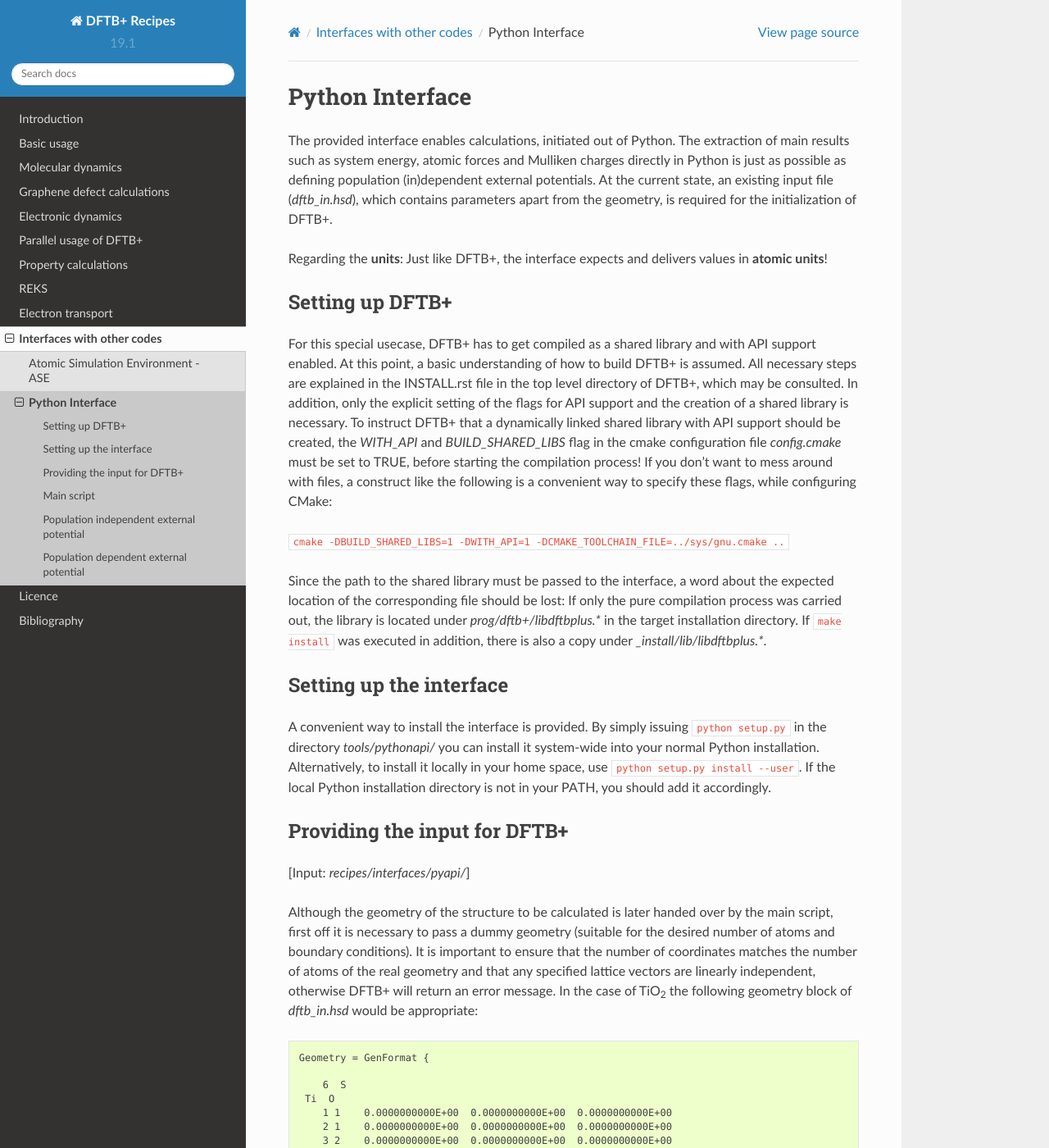
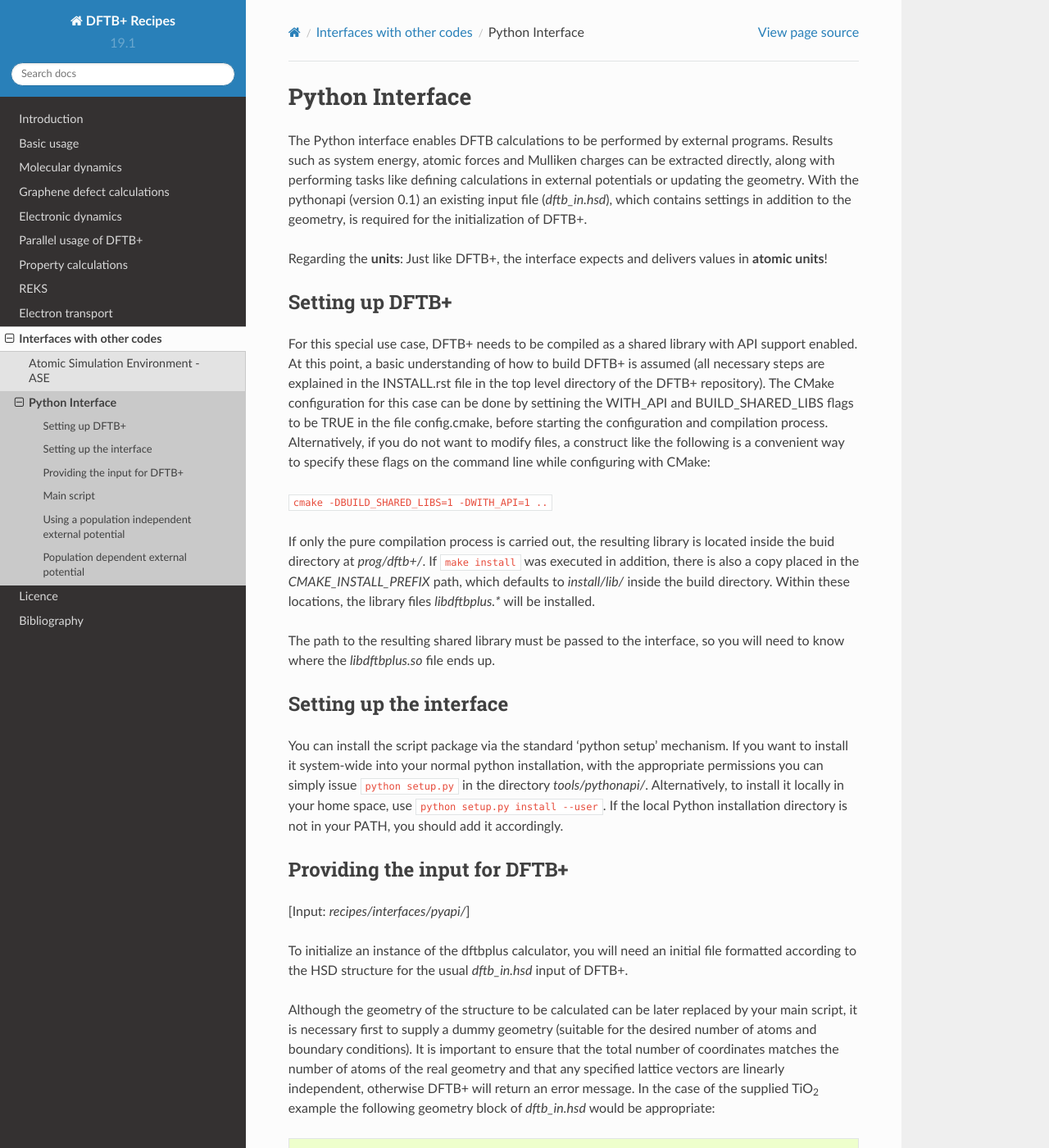
Before and after one commit to dftbplus/recipes, a Sphinx documentation site: the page built from docs/interfaces/pyapi/pyapi.rst, in a window 1280 px wide and 1400 px high. Shown: the whole window at 82% size. Built offline with Sphinx 7.4.7 and the Read the Docs theme 2.0.0, drawn with Linux system fonts in a browser that asks for light colours; some of the changed text lies outside the part shown.

Commit message:
Some clarifications and gramar adjustments

```diff
--- a/docs/interfaces/pyapi/pyapi.rst
+++ b/docs/interfaces/pyapi/pyapi.rst
@@ -5,12 +5,12 @@
 Python Interface
 ****************
 
-The provided interface enables calculations, initiated out of Python. The
-extraction of main results such as system energy, atomic forces and Mulliken
-charges directly in Python is just as possible as defining population
-(in)dependent external potentials. At the current state, an existing input file
-(`dftb_in.hsd`), which contains parameters apart from the geometry, is required
-for the initialization of DFTB+.
+The Python interface enables DFTB calculations to be performed by external
+programs. Results such as system energy, atomic forces and Mulliken charges can
+be extracted directly, along with performing tasks like defining calculations in
+external potentials or updating the geometry. With the pythonapi (version 0.1)
+an existing input file (`dftb_in.hsd`), which contains settings in addition to
+the geometry, is required for the initialization of DFTB+.
 
 Regarding the **units**: Just like DFTB+, the interface expects and delivers
 values in **atomic units**!
@@ -18,36 +18,36 @@
 Setting up DFTB+
 ================
 
-For this special usecase, DFTB+ has to get compiled as a shared library and with
+For this special use case, DFTB+ needs to be compiled as a shared library with
 API support enabled. At this point, a basic understanding of how to build DFTB+
-is assumed. All necessary steps are explained in the INSTALL.rst file in the
-top level directory of DFTB+, which may be consulted. In addition, only the
-explicit setting of the flags for API support and the creation of a shared
-library is necessary. To instruct DFTB+ that a dynamically linked shared
-library with API support should be created, the `WITH_API` and
-`BUILD_SHARED_LIBS` flag in the cmake configuration file `config.cmake` must be
-set to TRUE, before starting the compilation process! If you don't want to mess
-around with files, a construct like the following is a convenient way to specify
-these flags, while configuring CMake:
+is assumed (all necessary steps are explained in the INSTALL.rst file in the top
+level directory of the DFTB+ repository). The CMake configuration for this case
+can be done by settining the WITH_API and BUILD_SHARED_LIBS flags to be TRUE in
+the file config.cmake, before starting the configuration and compilation
+process. Alternatively, if you do not want to modify files, a construct like the
+following is a convenient way to specify these flags on the command line while
+configuring with CMake:
 
-``cmake -DBUILD_SHARED_LIBS=1 -DWITH_API=1 -DCMAKE_TOOLCHAIN_FILE=../sys/gnu.cmake ..``
+``cmake -DBUILD_SHARED_LIBS=1 -DWITH_API=1 ..``
 
-Since the path to the shared library must be passed to the interface, a word
-about the expected location of the corresponding file should be lost:
-If only the pure compilation process was carried out, the library is located
-under `prog/dftb+/libdftbplus.*` in the target installation directory. If
-``make install`` was executed in addition, there is also a copy under
-`_install/lib/libdftbplus.*`.
+If only the pure compilation process is carried out, the resulting library is
+located inside the buid directory at `prog/dftb+/`. If ``make install`` was
+executed in addition, there is also a copy placed in the `CMAKE_INSTALL_PREFIX`
+path, which defaults to `install/lib/` inside the build directory. Within these
+locations, the library files `libdftbplus.*` will be installed.
+
+The path to the resulting shared library must be passed to the interface, so you
+will need to know where the `libdftbplus.so` file ends up.
 
 Setting up the interface
 ========================
 
-A convenient way to install the interface is provided. By simply issuing
-``python setup.py`` in the directory `tools/pythonapi/` you can install it
-system-wide into your normal Python installation. Alternatively, to install it
-locally in your home space, use ``python setup.py install --user``. If the
-local Python installation directory is not in your PATH, you should add it
-accordingly.
+You can install the script package via the standard 'python setup' mechanism. If
+you want to install it system-wide into your normal python installation, with
+the appropriate permissions you can simply issue ``python setup.py`` in the
+directory `tools/pythonapi/`. Alternatively, to install it locally in your home
+space, use ``python setup.py install --user``. If the local Python installation
+directory is not in your PATH, you should add it accordingly.
 
 .. _sec-interfaces-pyapi-input:
 
@@ -56,13 +56,17 @@
 
 [Input: `recipes/interfaces/pyapi/`]
 
-Although the geometry of the structure to be calculated is later handed over
-by the main script, first off it is necessary to pass a dummy geometry (suitable
-for the desired number of atoms and boundary conditions). It is important to
-ensure that the number of coordinates matches the number of atoms of the real
+To initialize an instance of the dftbplus calculator, you will need an initial
+file formatted according to the HSD structure for the usual `dftb_in.hsd` input
+of DFTB+.
+
+Although the geometry of the structure to be calculated can be later replaced by
+your main script, it is necessary first to supply a dummy geometry (suitable for
+the desired number of atoms and boundary conditions). It is important to ensure
+that the total number of coordinates matches the number of atoms of the real
 geometry and that any specified lattice vectors are linearly independent,
-otherwise DFTB+ will return an error message. In the case of |TiO2| the
-following geometry block of `dftb_in.hsd` would be appropriate::
+otherwise DFTB+ will return an error message. In the case of the supplied |TiO2|
+example the following geometry block of `dftb_in.hsd` would be appropriate::
 
     Geometry = GenFormat {
 
@@ -113,7 +117,7 @@
 To be able to also extract the forces via the interface, it is advisable to
 specify the corresponding entry in the ``Analysis{}`` block. Otherwise DFTB+
 will issue an error message, asking the user to do so. To ensure backwards
-compatibility of the input, the parser version is also specified::
+compatibility of the input, the parser version should also be specified::
 
     Analysis {
       CalculateForces = Yes
@@ -131,13 +135,15 @@
 Main script
 ===========
 
-The script shown here serves to illustrate the use of the interface, based on
-the calculation of |TiO2|.
+The script shown here serves to illustrate the use of the Python interface,
+based on the calculation of |TiO2|.
 
 In order to be able to use the interface, the package `dftbplus` must be
-imported as the first step. The path `LIB_PATH` to the shared library is
-defined, as well as conversion factors to convert the atom coordinates
-from Ångström into atomic units (Bohr), required by the interface.
+imported as the first step. The path `LIB_PATH` to the DFTB+ shared library is
+defined (note that the name prefix of the libray file name should also be part
+of the path), as well as conversion factors to convert the atom coordinates we
+will list in from Ångström into the atomic units (Bohr) required by the
+interface.
 
 .. code-block:: python
 
@@ -183,17 +188,17 @@
 	coords *= AA__BOHR
 	latvecs *= AA__BOHR
 
-An object of the DftbPlus class is instantiated, whereby the path to the
-shared library `libpath`, the path to the HSD input file `hsdpath` and the
-name of the log file `logfile` can be specified. These are optional keyword
-arguments with the default values './libdftbplus', './dftb_in.hsd' and None.
-Note, that adding the shared library extension to `libpath` is not essential.
-Since the extension is primarily system dependent, it is guessed by the
-interface if missing. If logfile=None is specified, the output gets printed
-to stdout.
+An object of the DftbPlus class is instantiated, which requires the location of
+the shared library `libpath`, the HSD input file `hsdpath` and the name of the
+log file `logfile` to be optionally specified. These keywords have default
+values './libdftbplus', './dftb_in.hsd' and None if not set explicitly.  Note,
+that adding the shared library extension to `libpath` is not essential.  Since
+the extension can be system dependent, it is guessed by the interface if
+missing. If logfile=None is specified, the output of the calculation gets
+printed to stdout.
 
-After the instantiation, the geometry is set; for periodic structures, lattice
-vectors have to be specified in addition to the absolute coordinates.
+After instantiation, the geometry can set or replaced; for periodic structures,
+lattice vectors can be specified in addition to the absolute coordinates.
 
 The DFTB+ calculations are carried out automatically, as soon as the
 corresponding get_* methods are called. To correctly finalize the DFTB+ object,
@@ -235,25 +240,25 @@
 
 .. _sec-interfaces-pyapi-extpot:
 
-Population independent external potential
-=========================================
+Using a population independent external potential
+=================================================
 
 [Input: `recipes/interfaces/pyapi/extpot/`]
 
-If a population independent external potential is to be taken into account in
-the calculation, only a small addition in the script is necessary. The DFTB+
-object has a method ``set_external_potential()``, which should be kind of
+A external potential which does not depend on the Mulliken charges in the
+calculation can be included with only a small addition in the script. The DFTB+
+object has a method ``set_external_potential()``, which should be relatively
 self-explanatory. The external potential at the position of the QM-atoms is
-given as a positional argument. If forces matter to you, the gradient of the
-external potential at each atom can be passed as the keyword argument
-`extpotgrad` in addition.
+given as a positional argument. If forces are required, the gradient of the
+external potential at each atom can be passed additionally as the keyword
+argument `extpotgrad`.
 
 Therefore, after the initialization of the DFTB+ object, the following code is
 inserted:
 
 .. code-block:: python
 
-    # exemplary values of extpot and extpotgrad used here were
+    # example values of extpot and extpotgrad used here were
     # taken from file: test/api/mm/testers/test_extpot.f90
     extpot = np.array([-0.025850198503435,
                        -0.005996294763958,
@@ -274,19 +279,20 @@
 
 [Input: `recipes/interfaces/pyapi/qdepextpot/`]
 
-This section deals with the capability of the interface to run calculations
-with a population dependent external potential. Since in general only the user
-knows how to calculate it, callback functions can be defined, which will be
-executed at runtime.
+This section deals with the capability of the interface to run calculations with
+a population dependent external potential, i.e. arrising in cases like
+polarizable surroundings where the applied field responds to the state of the QM
+calculation. Since in general only the user knows how to calculate this type of
+potential, callback functions can be defined which will then be executed at runtime.
 
 The DFTB+ object provides a method ``register_ext_pot_generator()`` that takes
 care of the registration of the callback functions. As the first positional
-argument of this method, an arbitrary pointer can be specified. DFTB+ will
-pass back this pointer unaltered when calling the registered functions. You
-can typically use it to pass a pointer to the data or a Python object (class)
-which contains the necessary data for the potential calculation. If your data is
-in the global space and you do not need it, pass None (or equivalent). The
-second and third positional argument has to be the function that provides the
+argument of this method, an arbitrary pointer can be specified. DFTB+ will pass
+back this pointer unaltered when calling the registered functions. You can
+typically use it to pass a pointer to the data or a Python object (class) which
+contains the necessary data for the potential calculation. If your data is in
+the global space and you do not need it, pass None (or equivalent). The second
+and third positional arguments have to be the function that provides the
 external potential and its gradients.
 
 Furthermore, the auxiliary class ``PotentialCalculator`` is defined to perform
@@ -439,4 +445,5 @@
     # register callback functions for a qdepextpot calculation
     cdftb.register_ext_pot_generator(potcalc, get_extpot, get_extpotgrad)
 
-Please consult the archive to obtain the full corresponding example.
+Please consult the associated archive with this tutorial to obtain the full
+corresponding example.
```
Also changed, not shown: other parts of docs/interfaces/pyapi/pyapi.rst (+2 -3 lines), docs/interfaces/ase/index.rst (+4 -3 lines), docs/interfaces/index.rst (+10 -8 lines).
